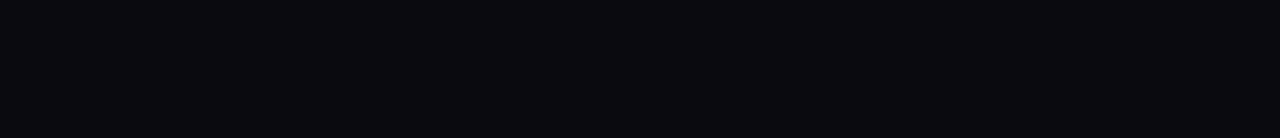
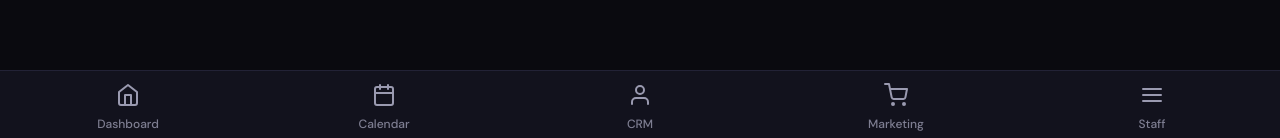
Before and after one commit to sagouramtech-wq/glambook-salon, a Next.js app: page /subscriptions in a window 1280 px wide. Shown: the part 659-797 px from the top of the page. Built offline with nearby package versions, Linux system fonts and the light colour scheme; no server answers; the database is empty; a web font is replaced by a local one.

Commit message:
fix: add missing bottom navigation to admin subscriptions page

```diff
--- a/src/app/(admin)/subscriptions/page.js
+++ b/src/app/(admin)/subscriptions/page.js
@@ -4,6 +4,7 @@
 import styles from './subscriptions.module.css';
 import { getAllSubscriptionPlans, createSubscriptionPlan, toggleSubscriptionPlan, deleteSubscriptionPlan } from '@/app/actions/data';
 import { Trash2 } from 'lucide-react';
+import BottomNav from '@/components/BottomNav';
 
 export default function AdminSubscriptionsPage() {
   const [plans, setPlans] = useState([]);
@@ -178,6 +179,7 @@
           </div>
         </div>
       )}
+      <BottomNav active="more" variant="admin" />
     </div>
   );
 }
```
